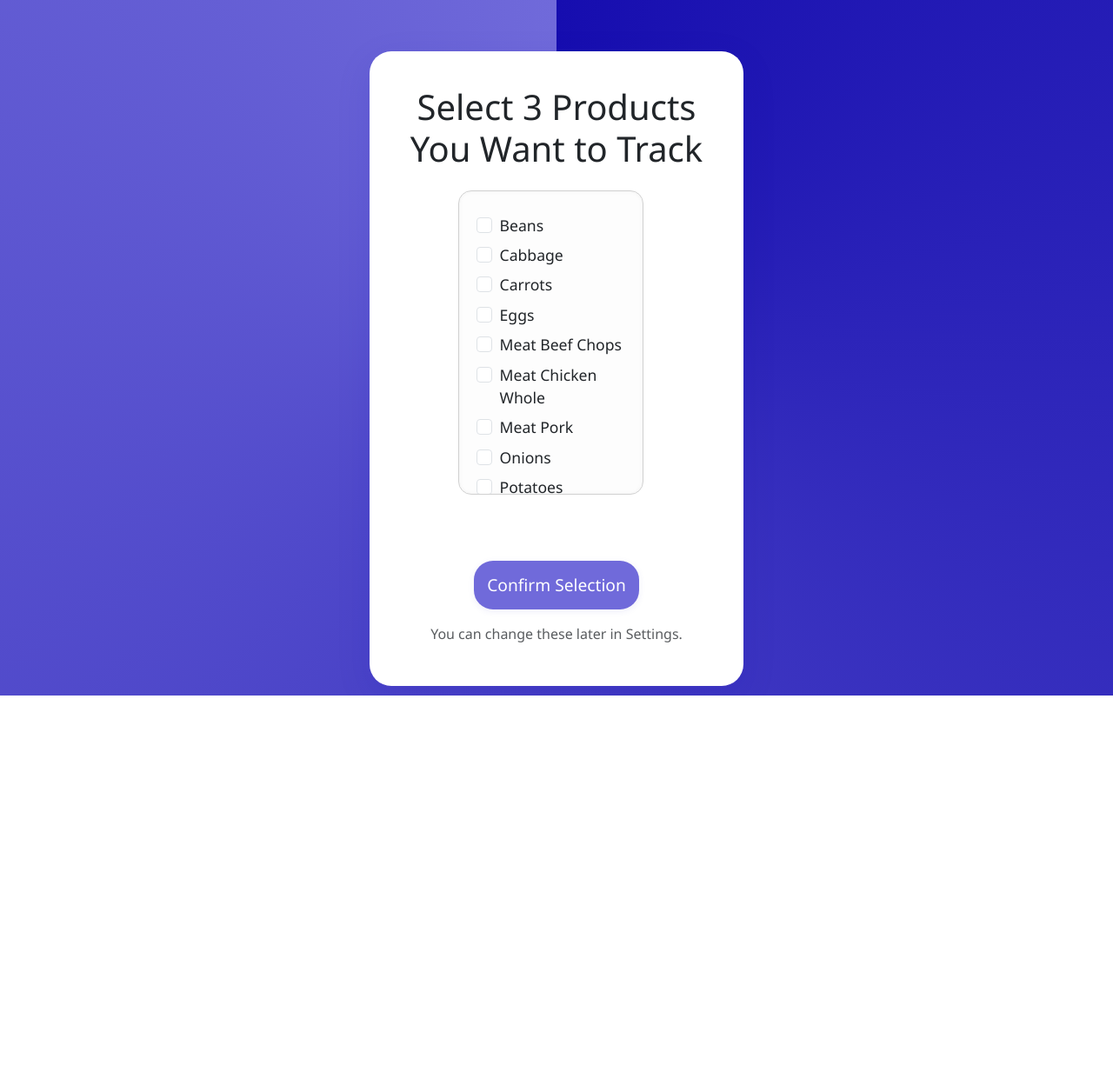
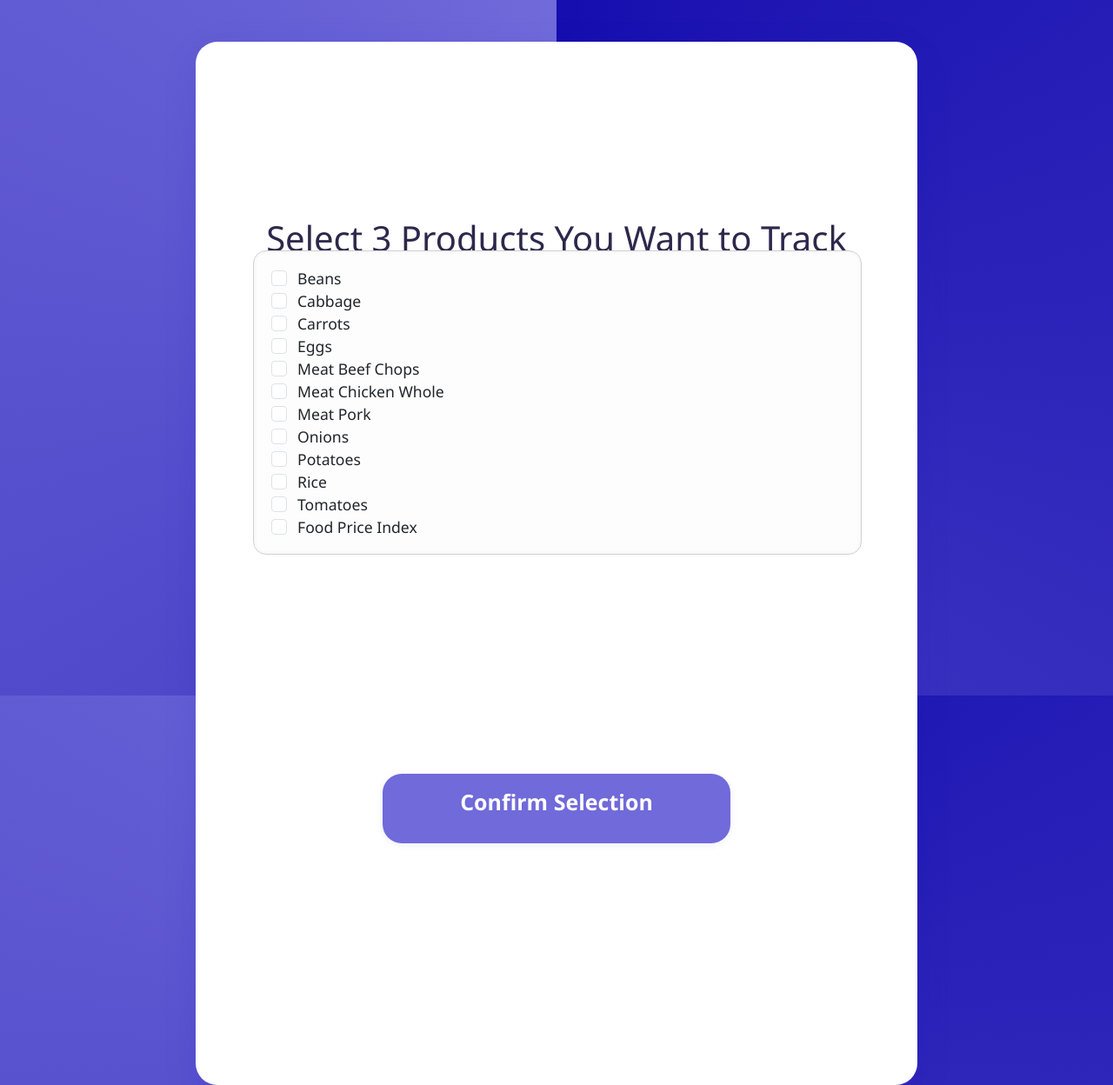
Before and after one commit to LawrenzM/Prilythic, a Flask app: page /productSelect in a window 1280 px wide. Shown: the whole page at 87% size. Before the commit the page ends 800 px from the top, so only its background shows below. Run offline with Flask 3, Linux system fonts and the light colour scheme; a user stored in the database is signed in; parts of the project's set-up code (start-up, migrations or seed data) failed here and were passed over.

Commit message:
Increased the size of Productselect Panel and adjusted some features in Dashboard.html

```diff
--- a/static/CSS/ProductSelect.css
+++ b/static/CSS/ProductSelect.css
@@ -18,7 +18,8 @@ body {
     background: #fff;
     border-radius: 25px;
     padding: 40px 40px 32px 40px;
-    width: 430px;
+    width: 830px;
+    height:1200px;
     box-shadow: 0 12px 40px rgba(22,13,175,0.10), 0 2px 2px rgba(112,106,218,0.07);
     display: flex;
     flex-direction: column;
@@ -33,42 +34,57 @@ h2 {
 }
 
 form label {
+    position:absolute;
     display: flex;
     align-items: center;
     font-size: 1.1em;
-    margin: 8px 0 4px 0;
+    margin: 0px 0 4px 0;
+    left:50px;
 }
 
 input[type="checkbox"] {
     margin-right: 9px;
+    position: absolute;
     accent-color: #433CC4;
     width: 18px;
     height: 18px;
 }
 
 button[type="submit"] {
+    position: relative;
     margin-top: 32px;
     background-color: #706ADA;
     color: white;
     font-size: 1.2em;
     border-radius: 22px;
     padding: 14px 0;
-    width: 80%;
+    top:400px;
+    width: 400px;
+    height:80px;
+    display: flex;
+    flex-direction: column;
+    align-items: center;
     border: none;
     outline: none;
-    transition: background 0.2s, transform 0.2s;
+    left:150px;
+    transition:  0.2s, transform 0.2s;
     box-shadow: 0 2px 8px rgba(22,13,175,0.07);
+    font-size: 25px;
+    font-weight:bold;
 }
 
 button[type="submit"]:hover {
     background: #837edd;
     transform: scale(1.04);
+    cursor: pointer;
+    transition:1s;
 }
 
 /* Scrollable box styling */
 .scroll-box {
-    width: 200%;                /* take full width of the container */
-    max-height: 350px;          /* adjust height as desired */
+    width: 700px;                /* take full width of the container */
+    max-height: 350px;
+    height:700px;         /* adjust height as desired */
     overflow-y: auto;
     border: 1px solid #d1d1d1;
     padding: 18px 20px;         /* more inner space for text */
@@ -76,7 +92,8 @@ button[type="submit"]:hover {
     background-color: #fdfdfd;  /* subtle off-white background */
     box-shadow: inset 0 0 5px rgba(0,0,0,0.05);
     margin-bottom: 20px;        /* spacing before submit button */
-    right: 60px;
+    right:180px;
+    top:200px;
     position: relative;
 }
 
@@ -106,3 +123,9 @@ button[type="submit"]:hover {
         font-size: 1.3em;
     }
 }
+
+.mb-4{
+    color: #2d284b;
+    position: absolute;
+    top:250px;
+}
--- a/templates/Categories.html
+++ b/templates/Categories.html
@@ -35,7 +35,7 @@
         <img src="{{url_for('static', filename='IMAGES/Search_icon.png')}}" alt="search icon" class="search-icn">
         <h1 class="dstxt">Category</h1>
     </div>
-    <div class="wall">
+    <div class="c_wall">
         <h1 class="wall_txt">Categories</h1>
         <p class="p_txt">Select multiple categories to choose from </p>
     </div>
--- a/templates/ProductSelect.html
+++ b/templates/ProductSelect.html
@@ -9,7 +9,7 @@
 </head>
 <body class="bg-light">
   <div class="container mt-5">
-    <h1 class="text-center mb-4">Select 3 Products You Want to Track</h1>
+    <h1 class="text-center mb-4" style ="mb-4">Select 3 Products You Want to Track</h1>
 
     <form id="productForm" action="/productSelect" method="POST">
       <div class="row">
@@ -30,8 +30,6 @@
         <button type="submit" class="btn btn-primary btn-lg">Confirm Selection</button>
       </div>
     </form>
-
-    <p class="text-center mt-3 text-muted">You can change these later in Settings.</p>
   </div>
 
   <script>
```
Also changed, not shown: static/CSS/example.css (+42 -7 lines), templates/Dashboard.html (+10 -12 lines), userAcc.db, 2 other files.
